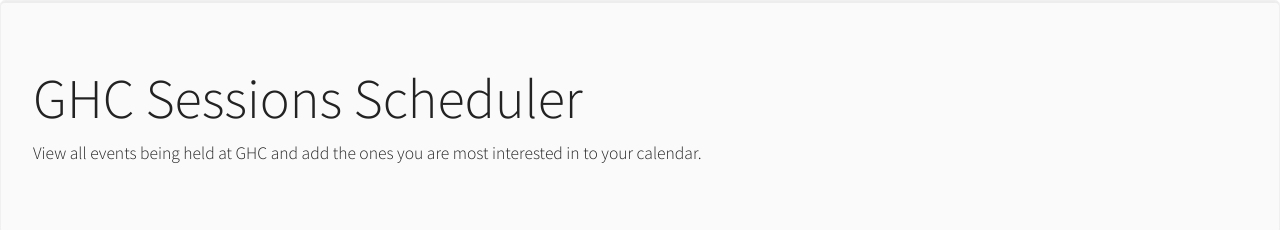
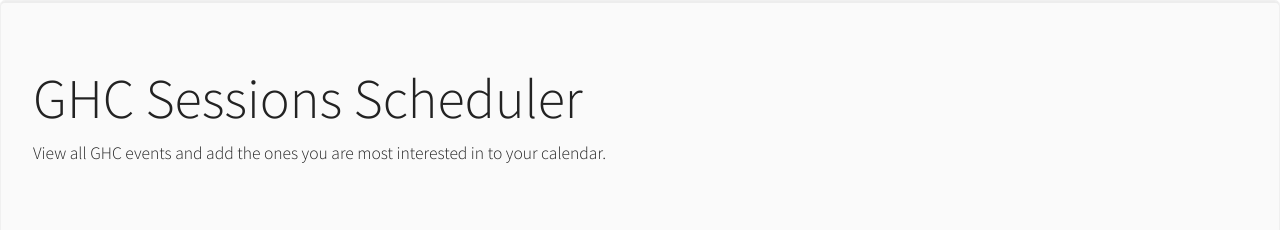
Before and after one commit to agathao/ghcTest, an Angular app: page / in a window 1280 px wide. Shown: the top 230 px of the page. Built offline with nearby package versions, Linux system fonts and the light colour scheme; a web font is replaced by a local one.

Commit message:
Update description

```diff
--- a/src/app/app.component.ts
+++ b/src/app/app.component.ts
@@ -8,7 +8,7 @@ import { SessionsService } from './sessions.service';
 })
 export class AppComponent {
   title = 'GHC Sessions Scheduler';
-  description = 'View all events being held at GHC and add the ones you are most interested in to your calendar.';
+  description = 'View all GHC events and add the ones you are most interested in to your calendar.';
 
   constructor(private sessionsService: SessionsService) {
     //Populate the sessions data to make it available for the rest
```
